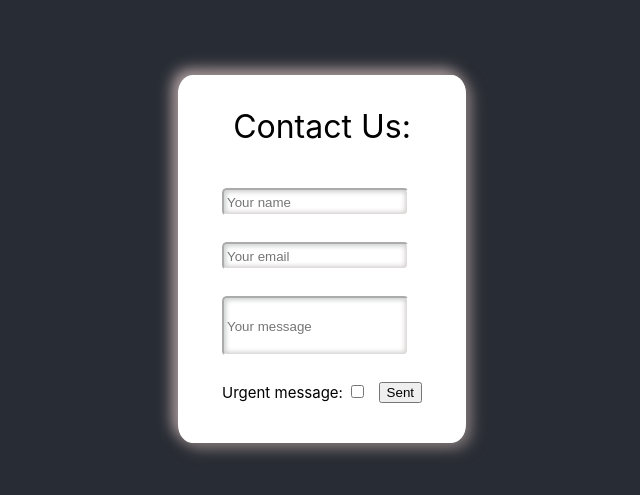
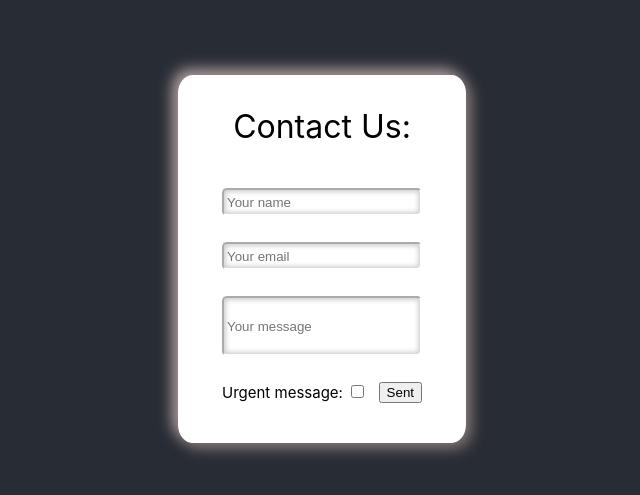
Before and after one commit to Andrei6700/Contact-form, a React (Create React App) app: page / in a window 1280 px wide. Shown: the part 141-636 px from the top of the page, without its empty margins (318-958 px from the left). Built offline with nearby package versions, Linux system fonts and the light colour scheme.

Commit message:
fixing the width of the inputs

```diff
--- a/src/form/Form-style.css
+++ b/src/form/Form-style.css
@@ -7,7 +7,8 @@
   border-radius: 5px;
   margin: 5% 0;
   padding: 3px;
-  width: -moz-available;
+  width: -webkit-fill-available;
+  width: -moz-available ;
   height: 18px;
   box-shadow: inset 2px 2px 5px #cdd1cf, inset -2px -2px 5px #d8d3d3;
 }
```
